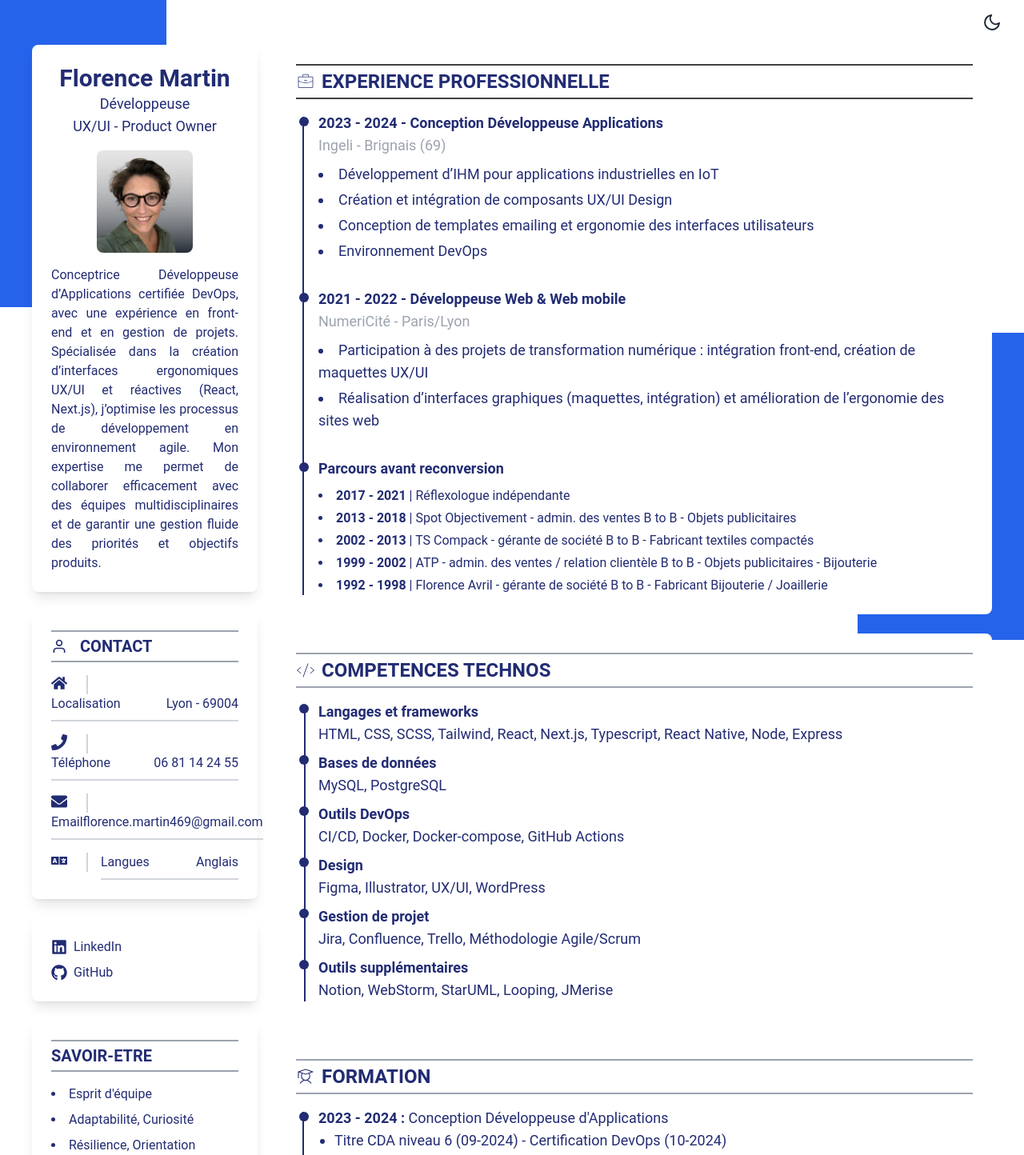
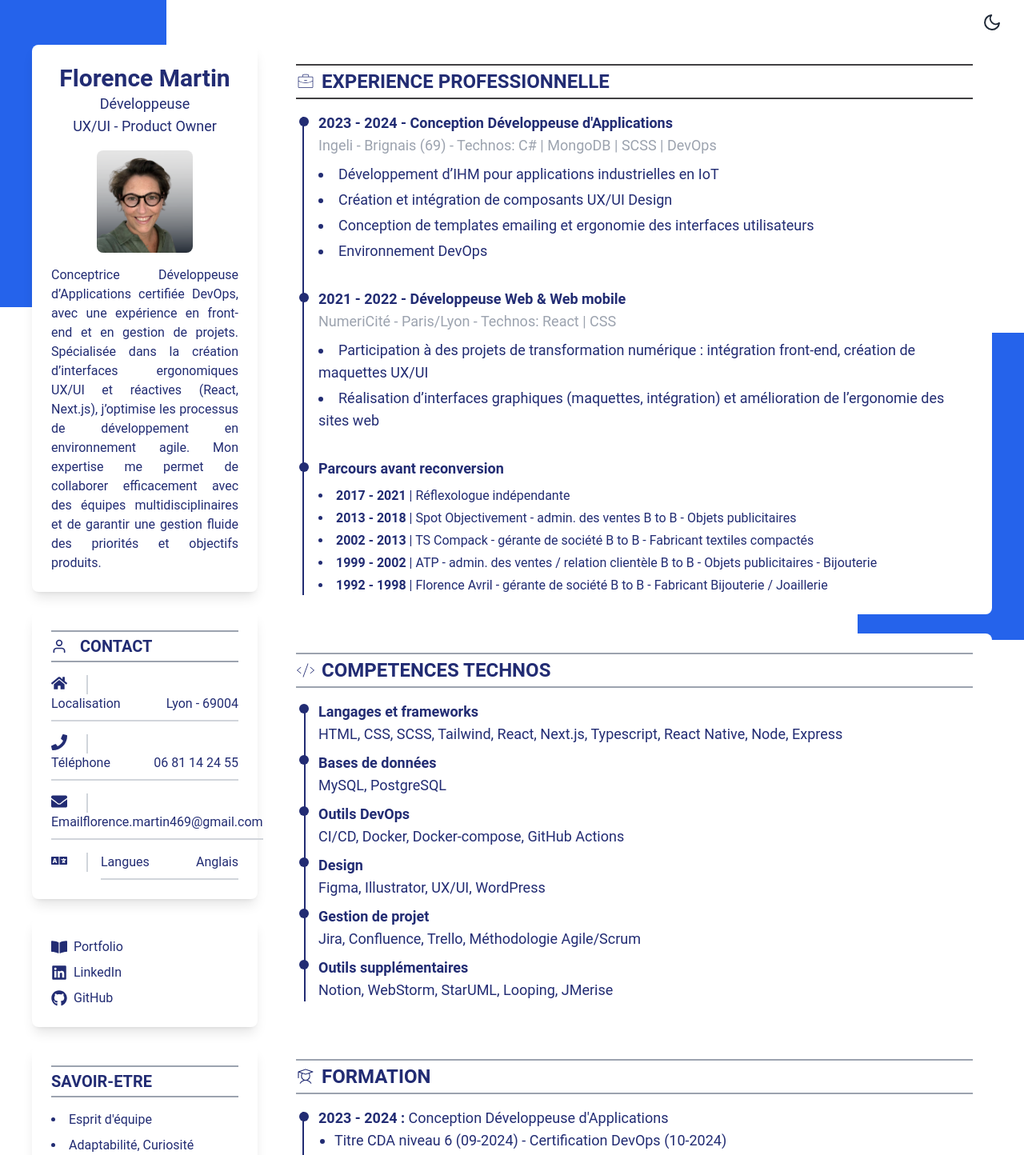
Before and after one commit to Florence-Martin/CV-Florence_Martin, a Next.js app: page / in a window 1280 px wide. Shown: the top 1444 px of the page at 80% size. Built offline with nearby package versions, Linux system fonts and the light colour scheme.

Commit message:
feat: add techno's Ingeli & NumeriCite

```diff
--- a/app/components/Experiences.tsx
+++ b/app/components/Experiences.tsx
@@ -5,6 +5,7 @@ interface ExperienceItemProps {
   title: string;
   company: string;
   location: string;
+  technology: string;
   details: string[];
 }
 
@@ -13,6 +14,7 @@ const ExperienceItem: React.FC<ExperienceItemProps> = ({
   title,
   company,
   location,
+  technology,
   details,
 }) => (
   <li className="relative -ml-7">
@@ -22,7 +24,7 @@ const ExperienceItem: React.FC<ExperienceItemProps> = ({
         {yearRange} - {title}
       </strong>
       <span className="block text-gray-400">
-        {company} - {location}
+        {company} - {location} - Technos: {technology}
       </span>
       <ul className="list-disc list-inside space-y-1 mt-2">
         {details.map((detail, index) => (
@@ -53,9 +55,10 @@ const Experiences: React.FC = () => {
         <ul className="space-y-8">
           <ExperienceItem
             yearRange="2023 - 2024"
-            title="Conception Développeuse Applications"
+            title="Conception Développeuse d'Applications"
             company="Ingeli"
             location="Brignais (69)"
+            technology="C# | MongoDB | SCSS | DevOps"
             details={[
               "Développement d’IHM pour applications industrielles en IoT",
               "Création et intégration de composants UX/UI Design",
@@ -68,6 +71,7 @@ const Experiences: React.FC = () => {
             title="Développeuse Web & Web mobile"
             company="NumeriCité"
             location="Paris/Lyon"
+            technology="React | CSS"
             details={[
               "Participation à des projets de transformation numérique : intégration front-end, création de maquettes UX/UI",
               "Réalisation d’interfaces graphiques (maquettes, intégration) et amélioration de l’ergonomie des sites web",
--- a/app/components/SocialLinks.tsx
+++ b/app/components/SocialLinks.tsx
@@ -1,6 +1,11 @@
-import { FaLinkedin, FaGithub } from "react-icons/fa"; // Importation des icônes
+import { FaLinkedin, FaGithub, FaBookOpen } from "react-icons/fa";
 
 const socialLinks = [
+  {
+    href: "https://portfolio-florence-martin.vercel.app/",
+    icon: <FaBookOpen className="mr-2 text-xl" />,
+    label: "Portfolio",
+  },
   {
     href: "https://www.linkedin.com/in/florence-martin-922b3861/",
     icon: <FaLinkedin className="mr-2 text-xl" />,
```
Also changed, not shown: 1 other file (tests, documents, lock files or other folders).
